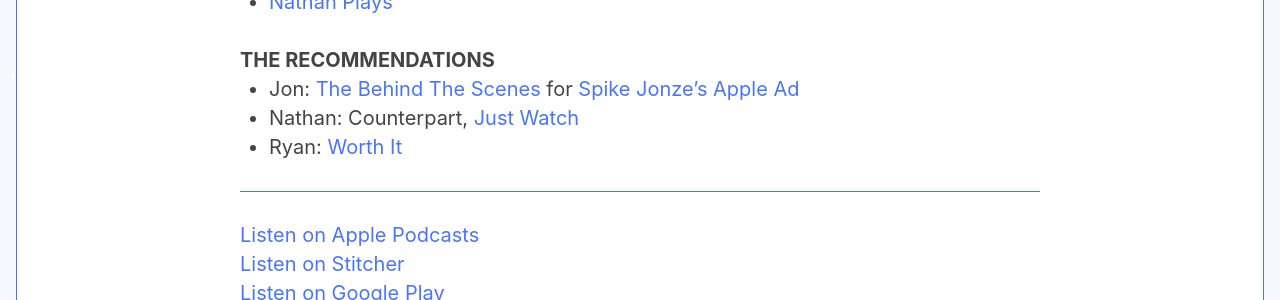
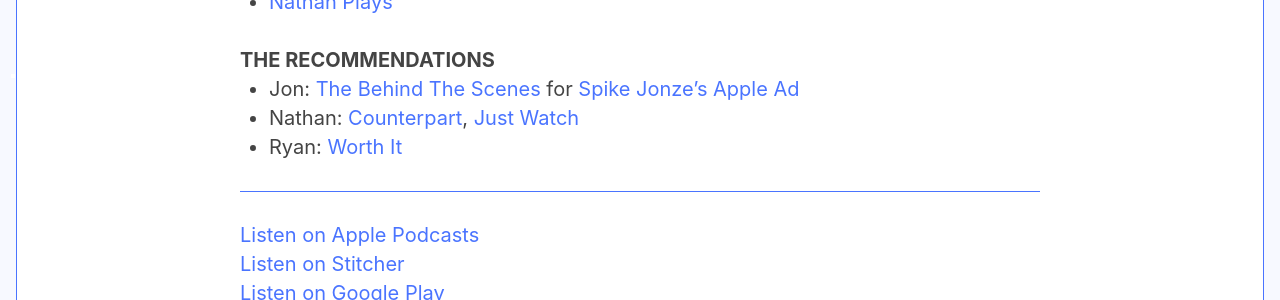
Before and after one commit to jondueck/whatevertown, a Jekyll site: the page built from _posts/2018-04-03-012.md, in a window 1280 px wide. Shown: the part 1109-1409 px from the top of the page. Built offline with Jekyll 4.4.1, drawn with Linux system fonts in a browser that asks for light colours; some web fonts are replaced; comment, search, counter and statistics services are not loaded; some of the changed lines change nothing that is shown.

Commit message:
Updated 012

```diff
--- a/_posts/2018-04-03-012.md
+++ b/_posts/2018-04-03-012.md
@@ -38,5 +38,5 @@
 
 ### The Recommendations
 - Jon: [The Behind The Scenes](http://www.adweek.com/creativity/this-look-inside-spike-jonzes-apple-ad-is-as-fascinating-as-the-film-itself/) for [Spike Jonze's Apple Ad](https://www.youtube.com/watch?v=305ryPvU6A8)
-- Nathan: Counterpart, [Just Watch](https://www.justwatch.com)
+- Nathan: [Counterpart](https://www.youtube.com/watch?v=c3Bu2DOM66g), [Just Watch](https://www.justwatch.com)
 - Ryan: [Worth It](https://www.buzzfeed.com/worthit)
```
